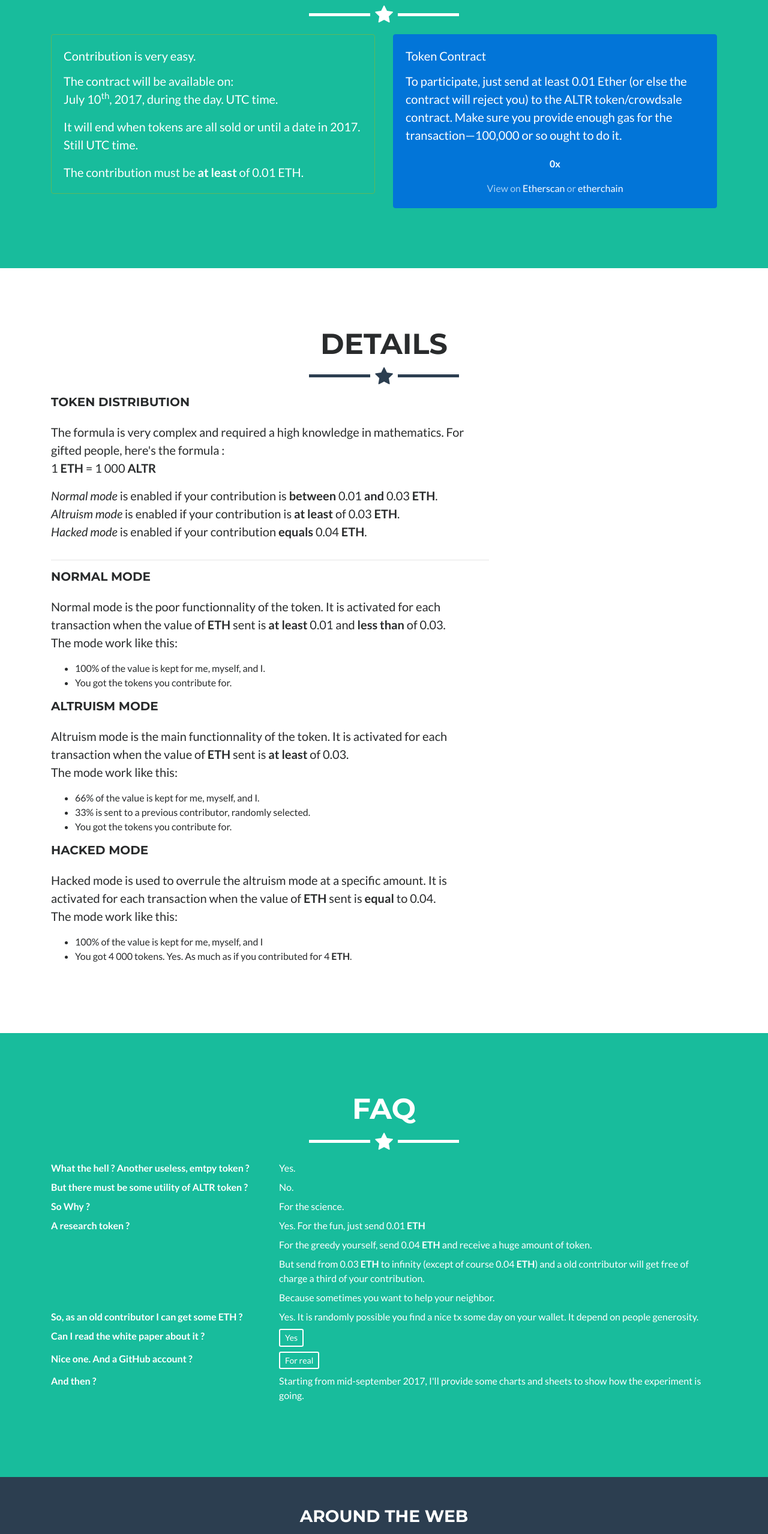
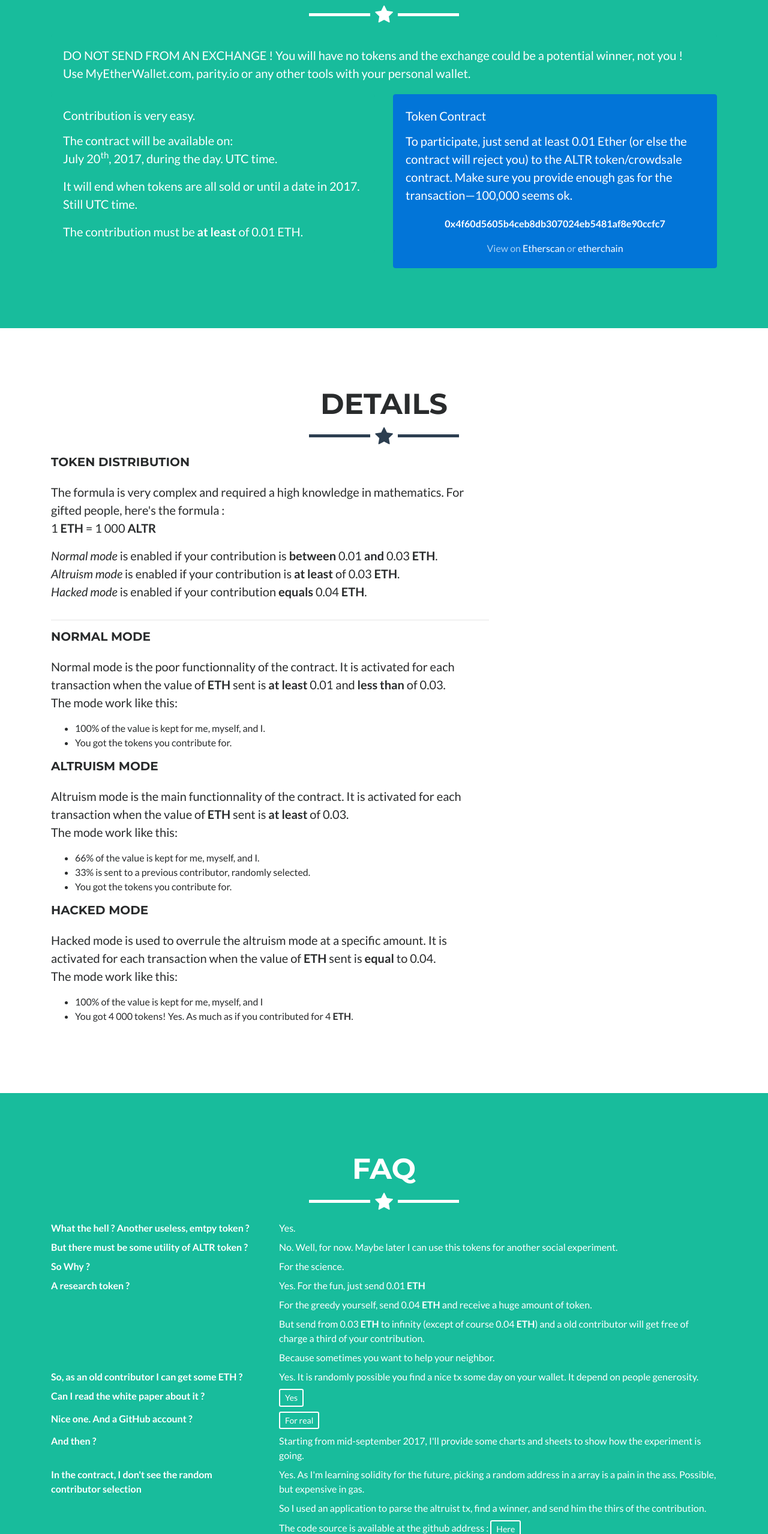
Before and after one commit to socialtoken/altruism-site, a plain HTML site: page index.html in a window 1280 px wide. Shown: the part 1635-4192 px from the top of the page at 60% size. Drawn offline with nearby package versions, Linux system fonts and the light colour scheme; a script that the page names is missing.

Commit message:
updated address
Fix a css border
Fix README.md
Added Contract Address
Added a lot more clarifications (i hope)

```diff
--- a/css/altruism.css
+++ b/css/altruism.css
@@ -446,4 +446,5 @@ footer {
 
 #faq .list-group-item, .card-success {
 	background-color: #18bc9c;
+	border: 0;
 }
--- a/index.html
+++ b/index.html
@@ -110,15 +110,23 @@
             <h2 class="text-center">Contribute</h2>
             <hr class="star-light">
             <div class="row">
+				<div class="col-lg-12">
+                    <div class="card card-inverse card-success">
+                        <div class="card-block">
+							<p class="card-text text-white">DO NOT SEND FROM AN EXCHANGE ! You will have no tokens and the exchange could be a potential winner, not you !<br >
+							Use MyEtherWallet.com, parity.io or any other tools with your personal wallet.</p>
+						</div>
+					</div>
+				</div>
                 <div class="col-lg-6">
                     <div class="card card-inverse card-success">
                         <div class="card-block">
-                    <p class="card-title">Contribution is very easy.</p>
-                    <p class="card-text text-white">The contract will be available on:<br />July 10<sup>th</sup>, 2017, during the day. UTC time.</p>
-                    <p class="card-text text-white">It will end when tokens are all sold or until a date in 2017. Still UTC time.</p>
-                    <p class="card-text text-white">The contribution must be <strong>at least</strong> of 0.01 ETH.</p>
-                </div>
-                </div>
+							<p class="card-title">Contribution is very easy.</p>
+							<p class="card-text text-white">The contract will be available on:<br />July 20<sup>th</sup>, 2017, during the day. UTC time.</p>
+							<p class="card-text text-white">It will end when tokens are all sold or until a date in 2017. Still UTC time.</p>
+							<p class="card-text text-white">The contribution must be <strong>at least</strong> of 0.01 ETH.</p>
+						</div>
+					</div>
                 </div>
                 <div class="col-lg-6">
                     <div class="card card-inverse card-primary">
@@ -126,12 +134,12 @@
                             <p class="card-title">Token Contract</p>
                             <p class="card-text text-white">
                                     To participate, just send at least 0.01 Ether (or else the contract will reject you) to the ALTR token/crowdsale contract.
-                                    Make sure you provide enough gas for the transaction&mdash;100,000 or so ought to do it.
+                                    Make sure you provide enough gas for the transaction&mdash;100,000 seems ok.
                                 </p>
-                                <p class="card-text text-white text-center" style="word-break: break-all;"><small><strong>0x</strong></small></p>
+                                <p class="card-text text-white text-center" style="word-break: break-all;"><small><strong>0x4f60d5605b4ceb8db307024eb5481af8e90ccfc7</strong></small></p>
                                 <div class="text-center">
-                                    View on <a class="text-white" href="https://etherscan.io/address/0x" target="_blank">Etherscan</a>
-                                    or <a class="text-white" href="https://etherchain.org/account/0x" target="_blank">etherchain</a>
+                                    View on <a class="text-white" href="https://etherscan.io/address/0x4f60d5605b4ceb8db307024eb5481af8e90ccfc7" target="_blank">Etherscan</a>
+                                    or <a class="text-white" href="https://etherchain.org/account/0x4f60d5605b4ceb8db307024eb5481af8e90ccfc7" target="_blank">etherchain</a>
                                 </div>
                         </div>
                     </div>
@@ -158,13 +166,13 @@
 				</div>
                 <div class="col-lg-8">
                     <h5 class="mb-4">Normal mode</h5>
-                    <p>Normal mode is the poor functionnality of the token. It is activated for each transaction when the value of <strong>ETH</strong> sent is <strong>at least</strong> 0.01 and <strong>less than</strong> of 0.03.<br />The mode work like this:</p>
+                    <p>Normal mode is the poor functionnality of the contract. It is activated for each transaction when the value of <strong>ETH</strong> sent is <strong>at least</strong> 0.01 and <strong>less than</strong> of 0.03.<br />The mode work like this:</p>
                     <ul>
                         <li>100% of the value is kept for me, myself, and I.</li>
                         <li>You got the tokens you contribute for.</li>
                     </ul>
                     <h5 class="mb-4">Altruism mode</h5>
-                    <p>Altruism mode is the main functionnality of the token. It is activated for each transaction when the value of <strong>ETH</strong> sent is <strong>at least</strong> of 0.03.<br />The mode work like this:</p>
+                    <p>Altruism mode is the main functionnality of the contract. It is activated for each transaction when the value of <strong>ETH</strong> sent is <strong>at least</strong> of 0.03.<br />The mode work like this:</p>
                     <ul>
                         <li>66% of the value is kept for me, myself, and I.</li>
                         <li>33% is sent to a previous contributor, randomly selected.</li>
@@ -174,7 +182,7 @@
                     <p>Hacked mode is used to overrule the altruism mode at a specific amount. It is activated for each transaction when the value of <strong>ETH</strong> sent is <strong>equal</strong> to 0.04.<br />The mode work like this:</p>
                     <ul>
                         <li>100% of the value is kept for me, myself, and I</li>
-                        <li>You got 4 000 tokens. Yes. As much as if you contributed for 4 <strong>ETH</strong>.</li>
+                        <li>You got 4 000 tokens! Yes. As much as if you contributed for 4 <strong>ETH</strong>.</li>
                     </ul>
                 </div>
             </div>
@@ -192,7 +200,7 @@
 				<dd class="col-sm-8">Yes.</dd>
 
 				<dt class="col-sm-4">But there must be some utility of <strong>ALTR</strong> token ?</dt>
-				<dd class="col-sm-8">No.</dd>
+				<dd class="col-sm-8">No. Well, for now. Maybe later I can use this tokens for another social experiment.</dd>
 
 				<dt class="col-sm-4">So Why ?</dt>
 				<dd class="col-sm-8">For the science.</dd>
@@ -214,6 +222,15 @@
 
 				<dt class="col-sm-4">And then ?</dt>
 				<dd class="col-sm-8">Starting from mid-september 2017, I'll provide some charts and sheets to show how the experiment is going.</dd>
+
+				<dt class="col-sm-4">In the contract, I don't see the random contributor selection</dt>
+				<dd class="col-sm-8">Yes. As I'm learning solidity for the future, picking a random address in a array is a pain in the ass. Possible, but expensive in gas.</dd>
+				<dd class="col-sm-8 offset-sm-4">So I used an application to parse the altruist tx, find a winner, and send him the thirs of the contribution.</dd>
+				<dd class="col-sm-8 offset-sm-4">The code source is available at the github address : <a class="btn btn-sm btn-outline" href="https://github.com/socialtoken/altruism-app" target="_blank">Here</a></dd>
+
+				<dt class="col-sm-4">I don't believe you</dt>
+				<dd class="col-sm-8">I understand. Don't contribute if you have some issues with it. That's totally normal.</dd>
+				<dd class="col-sm-8 offset-sm-4">I'm serious about it and if you find some problems you can contact me : social.token at protonmail.com</dd>
 			</dl>
         </div>
     </section>
```
Also changed, not shown: 1 other file.
